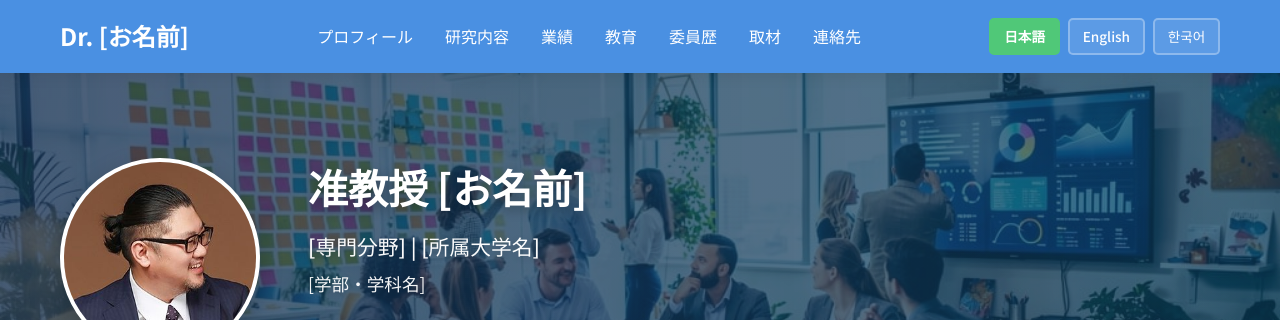
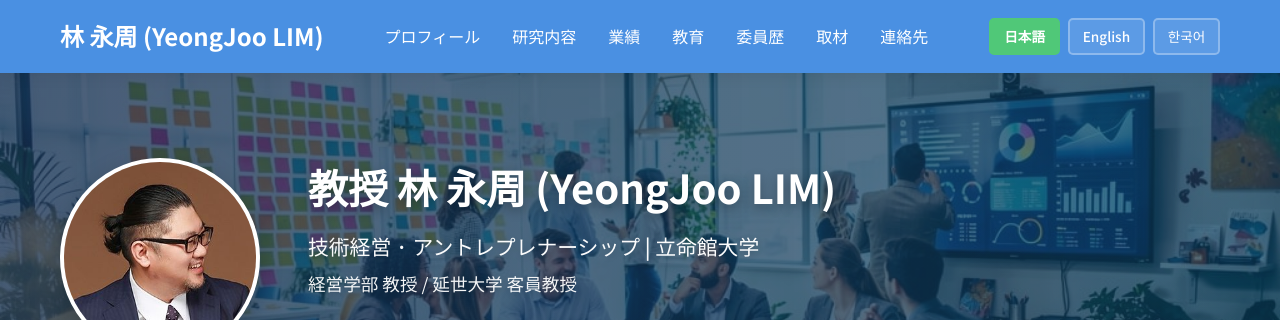
Before and after one commit to yeongjoolim/yeongjoolim.github.io, a plain HTML site: page index.html in a window 1280 px wide. Shown: the top 320 px of the page. Drawn offline with Linux system fonts and the light colour scheme.

Commit message:
Update index.html

```diff
--- a/index.html
+++ b/index.html
@@ -3,8 +3,8 @@
 <head>
     <meta charset="UTF-8">
     <meta name="viewport" content="width=device-width, initial-scale=1.0">
-    <meta name="description" content="大学准教授のプロフィールサイト">
-    <title>准教授プロフィール | 研究者ページ</title>
+    <meta name="description" content="立命館大学 経営学部 林永周（YeongJoo LIM）教授の研究者プロフィールサイトです。技術経営、アントレプレナーシップ教育、スタートアップエコシステムを専門としています。">
+<title>林 永周 (YeongJoo LIM) | 立命館大学 教授</title>
 
     <!-- Google Fonts -->
     <link href="https://fonts.googleapis.com/css2?family=Noto+Sans+JP:wght@300;400;500;700&family=Inter:wght@300;400;500;600;700&display=swap" rel="stylesheet">
@@ -19,9 +19,9 @@
     <!-- Navigation -->
     <nav class="navbar">
         <div class="container">
-            <div class="nav-brand">
-                <h2 data-i18n="nav.brand">Dr. [お名前]</h2>
-            </div>
+          <div class="nav-brand">
+    <h2 data-i18n="nav.brand">林 永周 (YeongJoo LIM)</h2>
+</div>
             <ul class="nav-menu">
                 <li><a href="#about" class="nav-link" data-i18n="nav.about">プロフィール</a></li>
                 <li><a href="#research" class="nav-link" data-i18n="nav.research">研究内容</a></li>
@@ -54,9 +54,7 @@
                     </div>
                 </div>
                 <div class="hero-text">
-                    <h1 data-i18n="hero.title">准教授 [お名前]</h1>
-                    <p class="title" data-i18n="hero.field">[専門分野] | [所属大学名]</p>
-                    <p class="subtitle" data-i18n="hero.department">[学部・学科名]</p>
+                   <h1 data-i18n="hero.title">教授 林 永周 (YeongJoo LIM)</h1> <p class="title" data-i18n="hero.field">技術経営 · アントレプレナーシップ | 立命館大学</p> <p class="subtitle" data-i18n="hero.department">経営学部 教授 / 延世大学 客員教授</p>
                     <div class="social-links">
                         <a href="mailto:lim40@fc.ritsumei.ac.jp" class="social-link" aria-label="Email" target="_blank"><i class="fas fa-envelope"></i></a>
                         <a href="https://www.facebook.com/yeongjoo.lim" class="social-link" aria-label="Facebook" target="_blank"><i class="fab fa-facebook"></i></a>
@@ -556,7 +554,7 @@
     <!-- Footer -->
     <footer class="footer">
         <div class="container">
-            <p data-i18n="footer.copyright">&copy; 2026 [お名前]. All rights reserved.</p>
+           <p data-i18n="footer.copyright">&copy; 2026 YeongJoo LIM. All rights reserved.</p>
             <p><span data-i18n="footer.lastUpdated">最終更新日:</span> <span id="lastUpdated"></span></p>
         </div>
     </footer>
```
